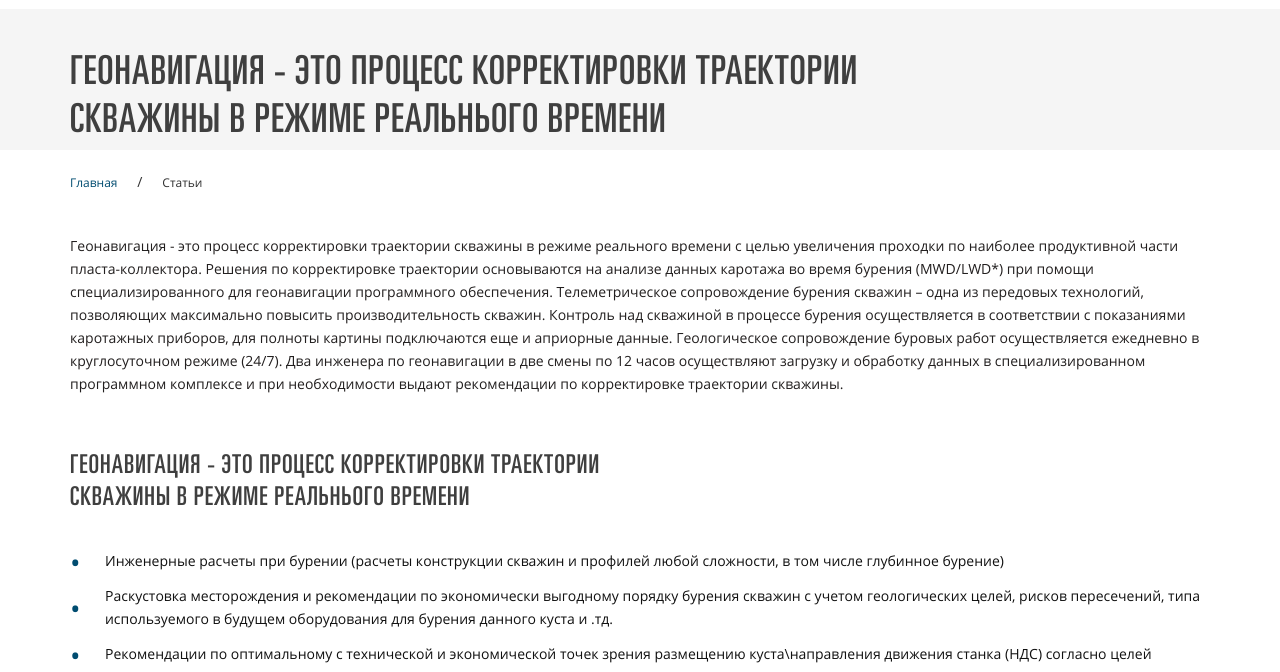
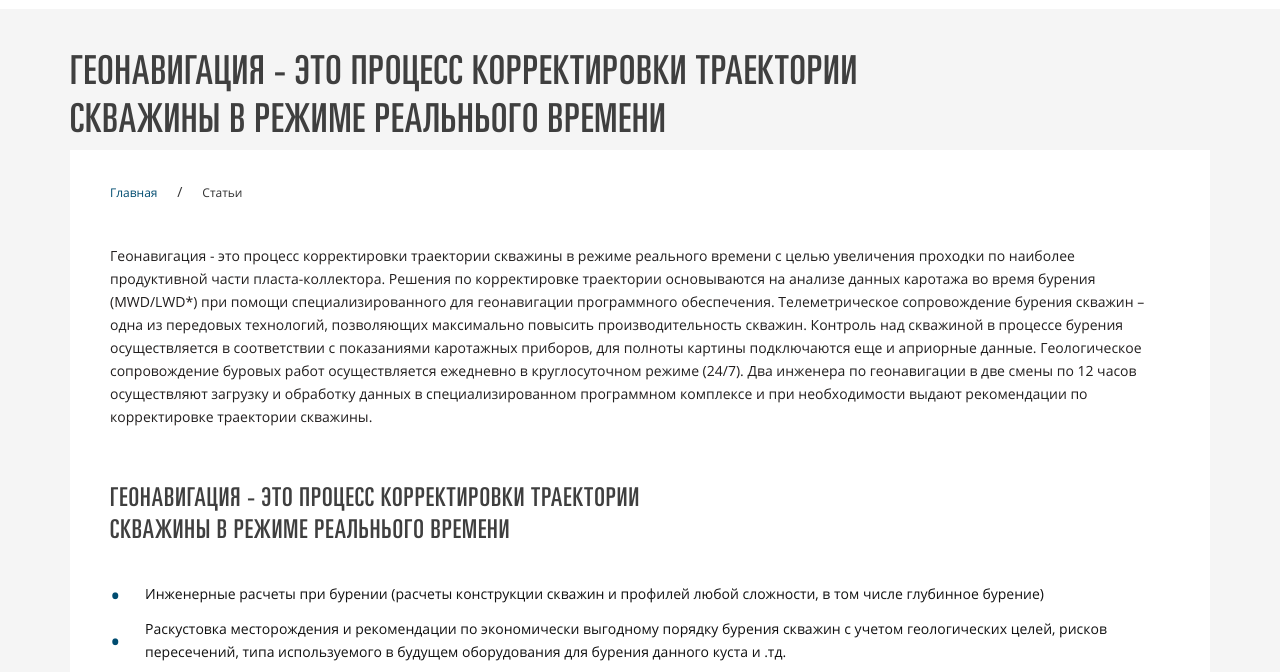
Before and after one commit to wolfcreative/geosteering, a plain HTML site: page article.html in a window 1280 px wide. Shown: the part 99-771 px from the top of the page. Drawn offline with nearby package versions, Linux system fonts and the light colour scheme; files whose address does not match are found by name.

Commit message:
update article

```diff
--- a/article.html
+++ b/article.html
@@ -79,12 +79,12 @@
     <div class="article-line">
       <div class="uk-container"><h1>Геонавигация - это процесс корректировки траектории скважины в режиме реальнього времени</h1></div>
     </div>
+    <div class="article">
         <div class="uk-container">
             <ul class="uk-breadcrumb uk-margin-medium-bottom">
                 <li><a href="#">Главная</a></li>
                 <li><a href="#">Статьи</a></li>
             </ul>
-      <div class="article uk-margin-large-bottom">
             <p>Геонавигация - это процесс корректировки траектории скважины в режиме реального времени с целью увеличения проходки по наиболее продуктивной части пласта-коллектора. Решения по корректировке траектории основываются на анализе данных каротажа во время бурения (MWD/LWD*) при помощи специализированного для геонавигации программного обеспечения. Телеметрическое сопровождение бурения скважин – одна из передовых технологий, позволяющих максимально повысить производительность скважин. Контроль над скважиной в процессе бурения осуществляется в соответствии с показаниями каротажных приборов, для полноты картины подключаются еще и априорные данные. Геологическое сопровождение буровых работ осуществляется ежедневно в круглосуточном режиме (24/7). Два инженера по геонавигации в две смены по 12 часов осуществляют загрузку и обработку данных в специализированном программном комплексе и при необходимости выдают рекомендации по корректировке траектории скважины.</p>
             <h2>Геонавигация - это процесс корректировки траектории скважины в режиме реальнього времени</h2>
             <ul>
--- a/css/main.css
+++ b/css/main.css
@@ -51,12 +51,14 @@ header .logo{max-width:none;width:auto}
 .mainslider .uk-slideshow-items li h2{font:34px/38px PartnerUltraCondensed,sans-serif;letter-spacing:2px}
 }
 
-.article-line{background:#f5f5f5;margin-bottom:20px}
+.article-line{background:#f5f5f5}
 .article-line h1{max-width:800px;margin:40px 0 5px!important}
 
-.article ul{padding:0;list-style:none;margin:30px 0}
-.article ul li{margin:12px 0;position:relative;padding-left:35px}
-.article ul li:before{content:"•";font-size:28px;color:#004c70;position:absolute;left:0;top:50%;margin-top:-10px}
+.article{background:#f5f5f5;padding-bottom:50px}
+.article>div{background:#fff;box-sizing:border-box;padding-top:30px;padding-bottom:40px}
+.article ul:not(.uk-breadcrumb){padding:0;list-style:none;margin:30px 0}
+.article ul:not(.uk-breadcrumb) li{margin:12px 0;position:relative;padding-left:35px}
+.article ul:not(.uk-breadcrumb) li:before{content:"•";font-size:28px;color:#004c70;position:absolute;left:0;top:50%;margin-top:-10px}
 
 .news h2{min-height:64px}
 .news a:not(.uk-button):hover{text-decoration:none;opacity:.8}
```
Also changed, not shown: news.html (+1 -1 lines), services.html (+1 -1 lines). Lines whose indentation alone changed are shown as unchanged.
